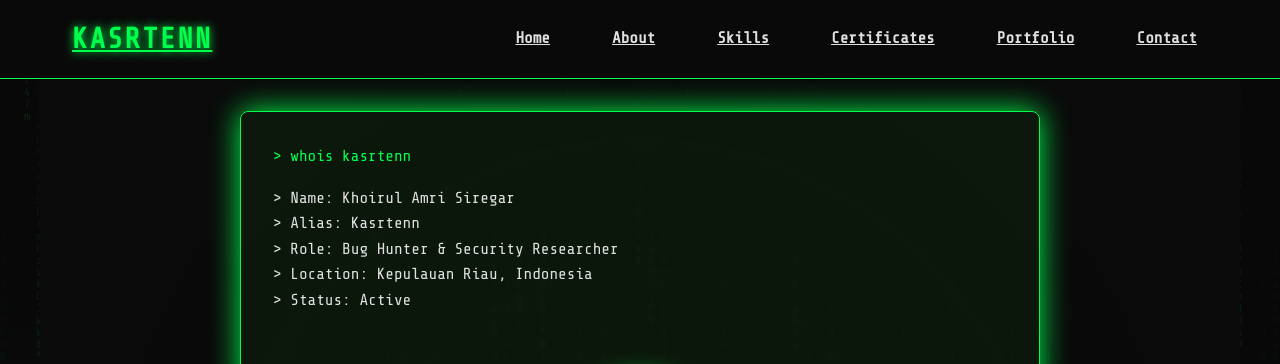
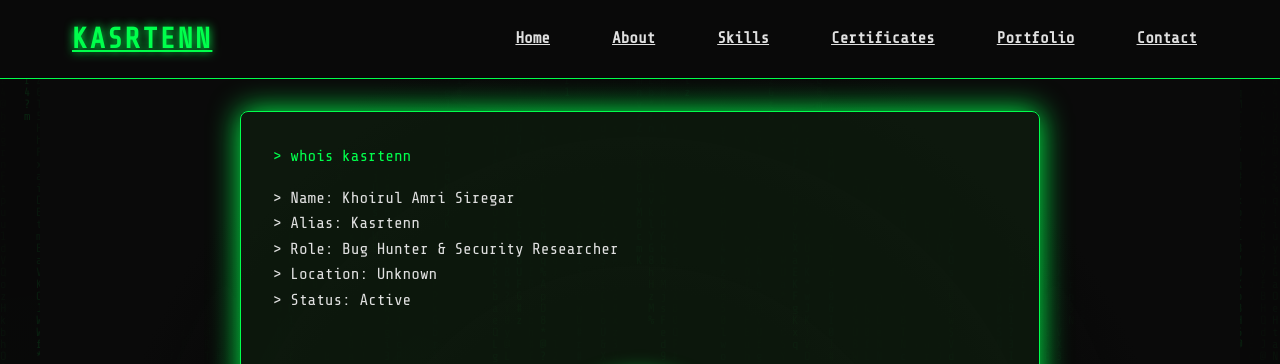
Before and after one commit to khoirulamri-siregar/porto5, a plain HTML site: page index.html in a window 1280 px wide. Shown: the top 364 px of the page. Drawn offline with nearby package versions, Linux system fonts and the light colour scheme; animation ran at ten frames a second.

Commit message:
index.html

```diff
--- a/index.html
+++ b/index.html
@@ -854,7 +854,7 @@
                 > Name: Khoirul Amri Siregar<br>
                 > Alias: Kasrtenn<br>
                 > Role: Bug Hunter & Security Researcher<br>
-                > Location: Kepulauan Riau, Indonesia<br>
+                > Location: Unknown<br>
                 > Status: Active
             </div>
 
```
